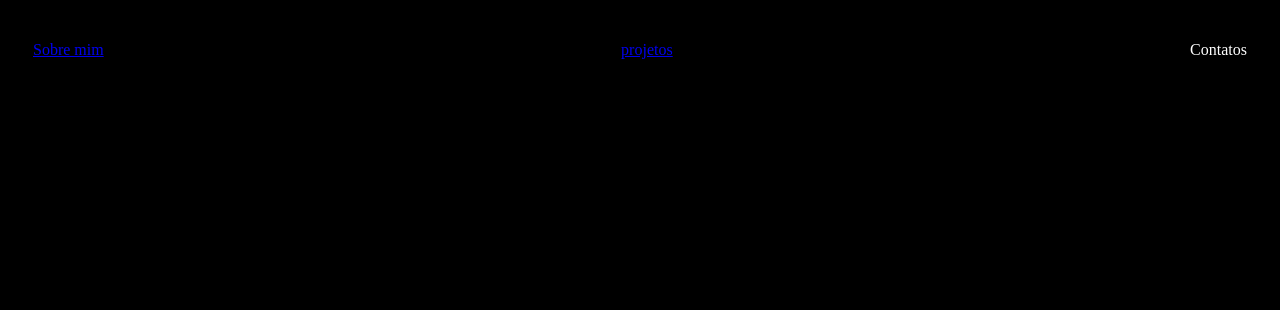
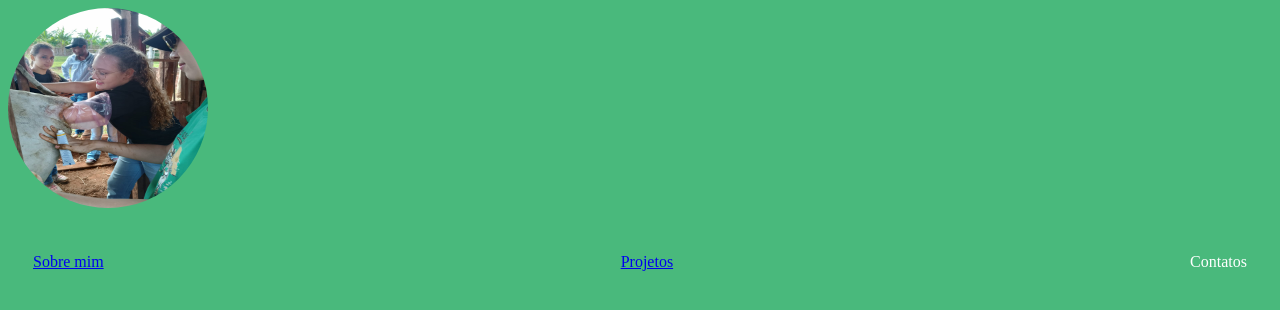
Before and after one commit to nicolly2511/avalia-o, a plain HTML site: page index.html in a window 1280 px wide. Drawn offline with Linux system fonts and the light colour scheme.

Commit message:
Add files via upload

```diff
--- a/index.html
+++ b/index.html
@@ -4,6 +4,7 @@
     <meta charset="UTF-8">
     <meta name="viewport" content="width=device-width, initial-scale=1.0">
     <title>Nicolly Ignacio</title>
+    <img src="PHOTO-2025-03-31-11-20-17.jpg">
 </head>
 <body>
     <link rel="stylesheet" href="style.css">
@@ -14,7 +15,7 @@
 </li>
 
 <li>
-    <a href="contact.html"> projetos</a>
+    <a href="contact.html">Projetos</a>
 </li>
 
 <li>
--- a/style.css
+++ b/style.css
@@ -1,8 +1,14 @@
 body{
     color:white;
-    background-color: black;
+    background-color: rgb(73, 185, 124);
 }
 ul{display:flex;
 justify-content:space-between;
 list-style-type:none;
 padding:25px;}
+img{
+    width:200px;
+    height:200px;
+    border-radius:50%;
+    border: -5px solid white;
+}
```
Also changed, not shown: PHOTO-2025-03-31-11-20-17.jpg (added).
